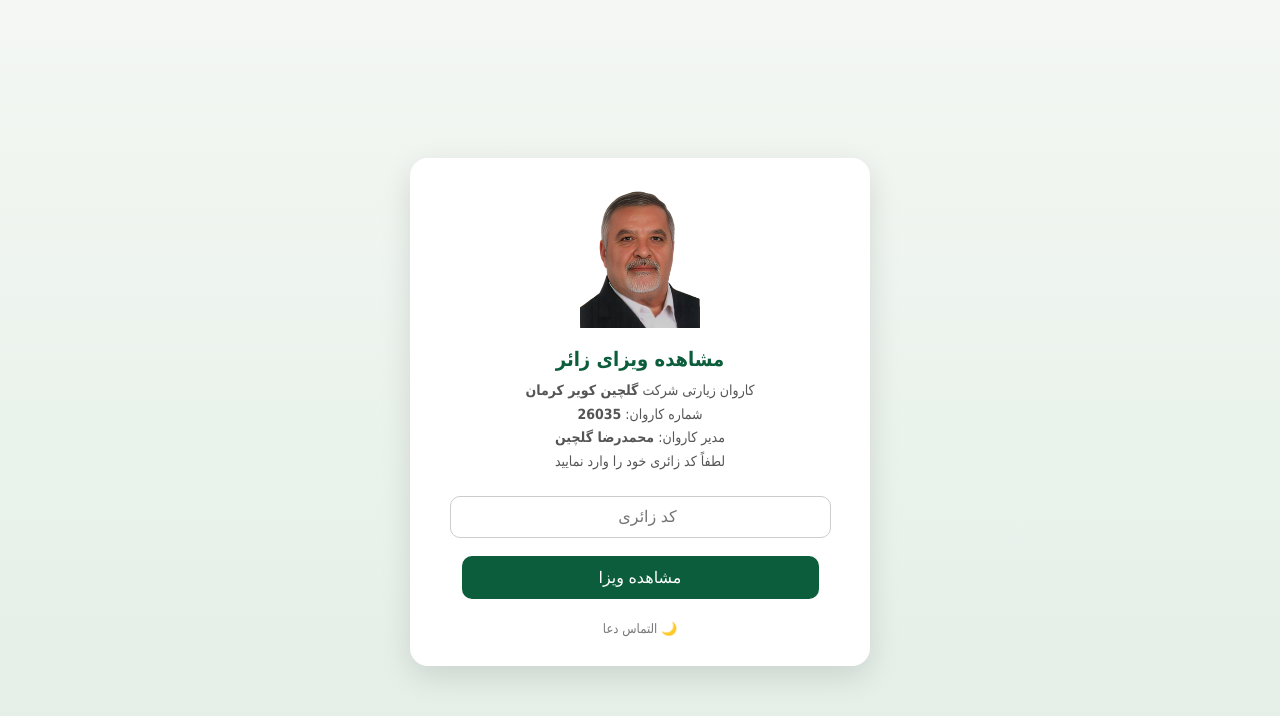
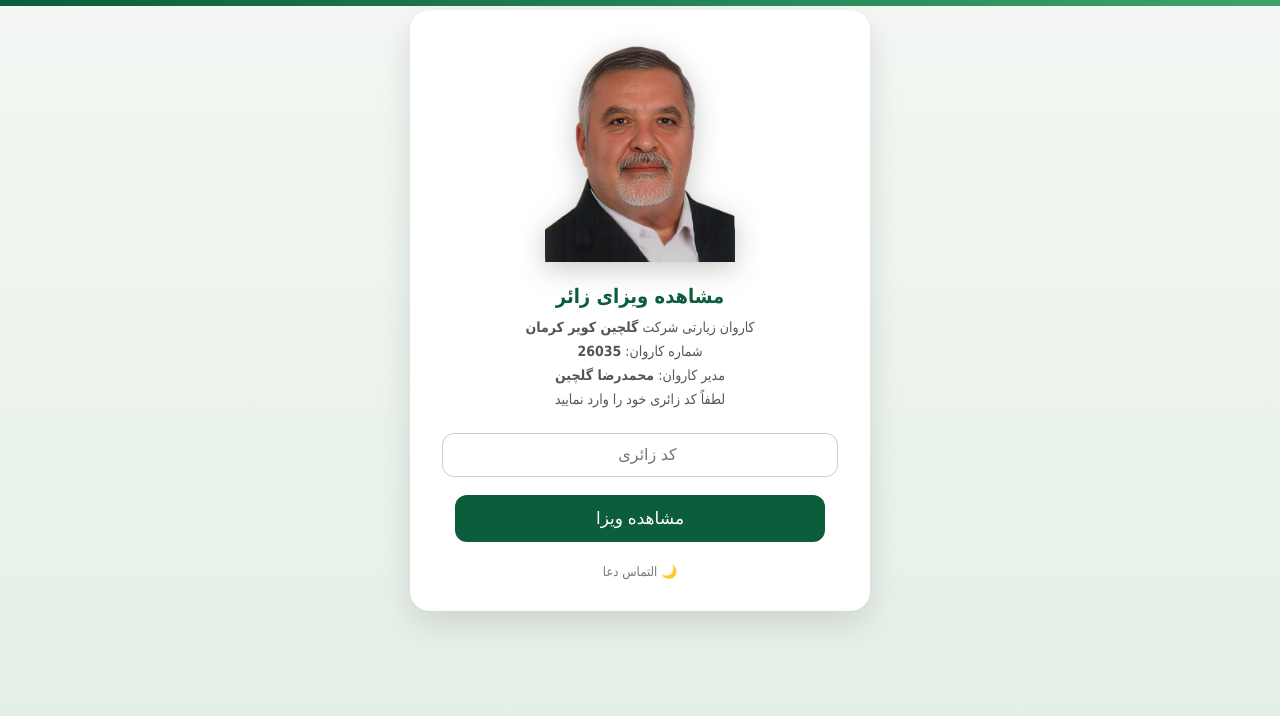
Before and after one commit to Visa-Haj/26035, a plain HTML site: page index.html in a window 1280 px wide. Drawn offline with Linux system fonts and the light colour scheme.

Commit message:
Update index.html

```diff
--- a/index.html
+++ b/index.html
@@ -13,25 +13,43 @@ body {
   background: linear-gradient(180deg, #f4f7f3, #e2eee6);
   display: flex;
   justify-content: center;
-  align-items: center;
+  align-items: flex-start;
   min-height: 100vh;
-  padding: 12px;
+  padding: 0 12px 24px;
+}
+
+/* نوار خیلی ظریف بالا */
+.top-bar {
+  position: fixed;
+  top: 0;
+  left: 0;
+  width: 100%;
+  height: 6px;
+  background: linear-gradient(90deg, #0b5d3b, #3aa66b);
+  z-index: 10;
 }
 
 .container {
   width: 100%;
   max-width: 420px;
   background: #ffffff;
-  padding: 28px 20px 30px;
-  border-radius: 18px;
-  box-shadow: 0 10px 30px rgba(0,0,0,0.12);
+  margin-top: 10px;
+  padding: 28px 20px 32px;
+  border-radius: 20px;
+  box-shadow: 0 12px 32px rgba(0,0,0,0.12);
   text-align: center;
-  position: relative;
 }
 
 .logo img {
-  width: 120px;
-  margin-bottom: 15px;
+  width: 190px;
+  margin-bottom: 18px;
+  filter: drop-shadow(0 6px 14px rgba(0,0,0,0.22));
+}
+
+@media (max-width: 480px) {
+  .logo img {
+    width: 220px;
+  }
 }
 
 .title {
@@ -49,11 +67,11 @@ body {
 }
 
 input {
-  width: 85%;
+  width: 88%;
   font-size: 16px;
-  padding: 11px;
+  padding: 12px;
   text-align: center;
-  border-radius: 10px;
+  border-radius: 12px;
   border: 1px solid #ccc;
   margin-bottom: 18px;
   outline: none;
@@ -61,19 +79,18 @@ input {
 
 input:focus {
   border-color: #0b5d3b;
-  box-shadow: 0 0 6px rgba(11,93,59,0.25);
+  box-shadow: 0 0 8px rgba(11,93,59,0.25);
 }
 
 button {
-  width: 85%;
-  font-size: 16px;
-  padding: 12px;
-  border-radius: 10px;
+  width: 88%;
+  font-size: 17px;
+  padding: 13px;
+  border-radius: 12px;
   border: none;
   cursor: pointer;
   background-color: #0b5d3b;
   color: #fff;
-  transition: 0.3s;
 }
 
 button:hover {
@@ -82,14 +99,14 @@ button:hover {
 
 .download-btn {
   display: none;
-  width: 85%;
-  margin-top: 14px;
-  padding: 12px;
+  width: 88%;
+  margin-top: 16px;
+  padding: 13px;
   background: #1b7f4d;
   color: #fff;
-  border-radius: 10px;
+  border-radius: 12px;
   text-decoration: none;
-  font-size: 16px;
+  font-size: 17px;
 }
 
 .download-btn:hover {
@@ -97,7 +114,7 @@ button:hover {
 }
 
 .error {
-  margin-top: 14px;
+  margin-top: 16px;
   color: #b00020;
   font-size: 14px;
   display: none;
@@ -108,16 +125,12 @@ button:hover {
   font-size: 13px;
   color: #777;
 }
-
-@media (max-width: 480px) {
-  input, button, .download-btn {
-    width: 92%;
-  }
-}
 </style>
 </head>
 
 <body>
+
+<div class="top-bar"></div>
 
 <div class="container">
 
@@ -150,6 +163,7 @@ button:hover {
   <div id="error" class="error"></div>
 
   <div class="footer">🌙 التماس دعا</div>
+
 </div>
 
 <script>
@@ -171,12 +185,8 @@ function openPDF() {
     .then(res => {
       if (res.ok) {
         errorDiv.style.display = 'none';
-
-        // نمایش دکمه دانلود
         downloadBtn.href = pdfPath;
         downloadBtn.style.display = 'block';
-
-        // باز شدن PDF در تب جدید (مناسب اندروید)
         window.open(pdfPath, '_blank');
       } else {
         errorDiv.textContent = 'ویزایی با این کد یافت نشد';
```
